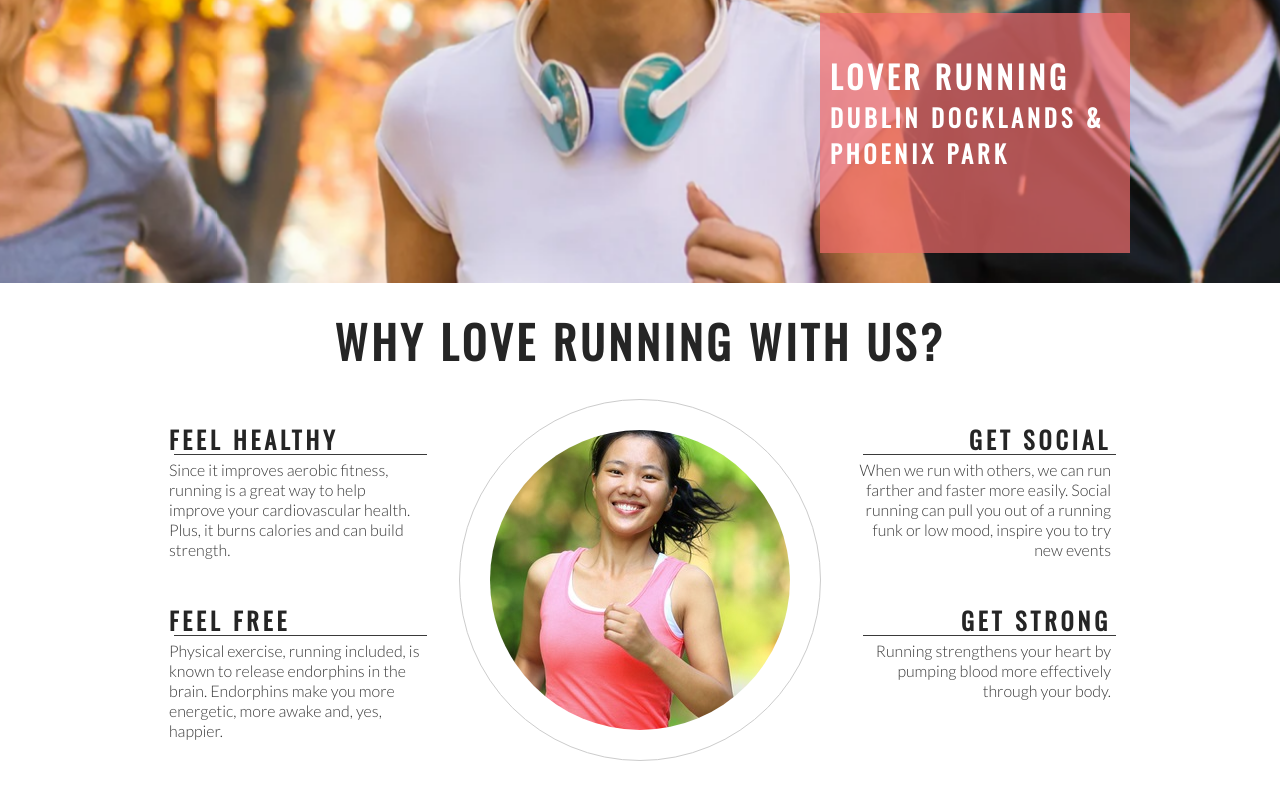
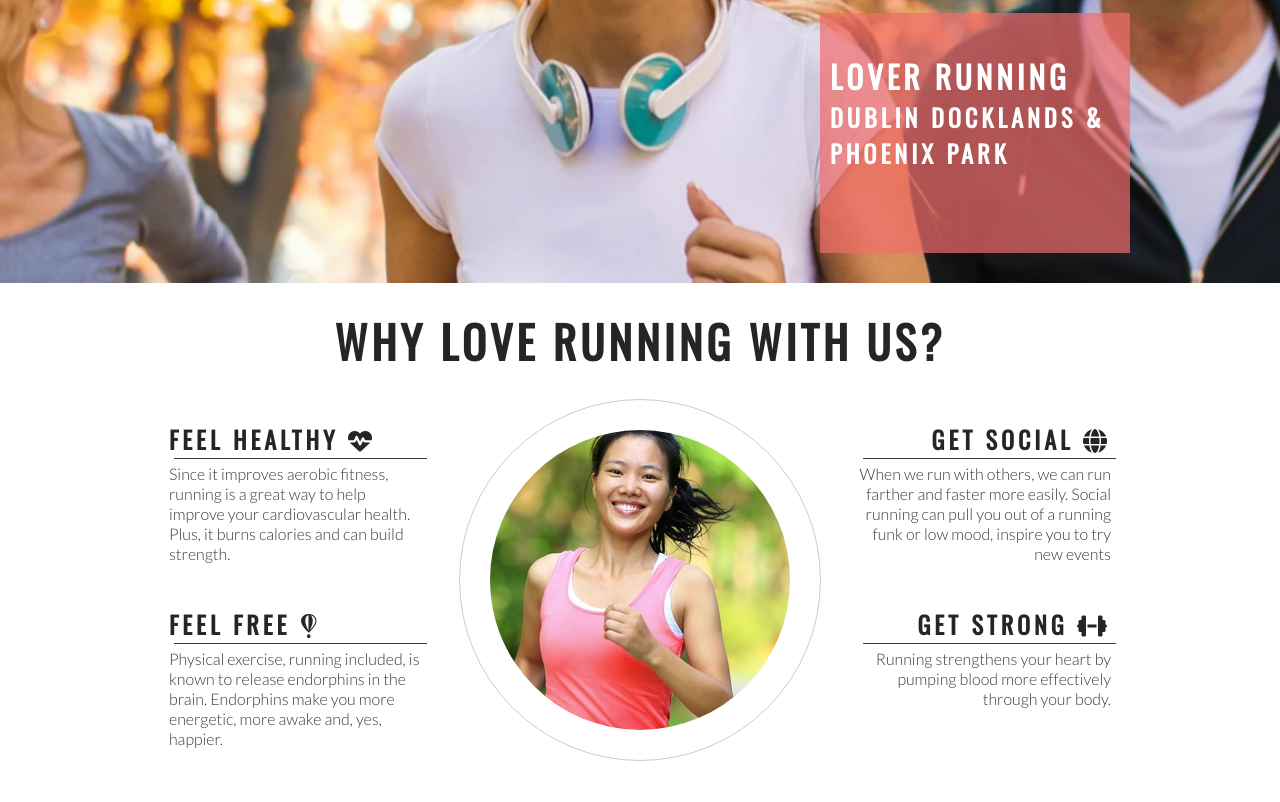
Before and after one commit to gazamcnulty/love-running, a plain HTML site: page index.html in a window 1280 px wide. Shown: the part 392-1194 px from the top of the page. Drawn offline with nearby package versions, Linux system fonts and the light colour scheme.

Commit message:
added icons to ethos section

```diff
--- a/index.html
+++ b/index.html
@@ -41,24 +41,24 @@
             <h2 id="welcome">Why Love Running with us?</h1>
             <div id="left-about">
                 <div class="left-about-heading">
-                     <h2>Feel Healthy</h2>
+                     <h2>Feel Healthy <i class="fa-solid fa-heart-pulse"></i></h2>
                      <hr>
                  <p>Since it improves aerobic fitness, running is a great way to help improve your cardiovascular health. Plus, it burns calories and can build strength.</p>
                 </div>
                 <div class="left-about-heading">
-                    <h2>Feel Free</h2>
+                    <h2>Feel Free <i class="fa-brands fa-fly"></i></i></h2>
                     <hr>
                 <p>Physical exercise, running included, is known to release endorphins in the brain. Endorphins make you more energetic, more awake and, yes, happier.</p>
                </div>
            </div>
             <div id="right-about">
                 <div class="right-about-heading">
-                    <h2>Get Social</h2>
+                    <h2>Get Social <i class="fa-solid fa-globe"></i></h2>
                     <hr>
                     <p>When we run with others, we can run farther and faster more easily. Social running can pull you out of a running funk or low mood, inspire you to try new events</p>
                 </div>
                 <div class="right-about-heading">
-                    <h2>Get Strong</h2>
+                    <h2>Get Strong <i class="fa-solid fa-dumbbell"></i></h2>
                     <hr>
                     <p>Running strengthens your heart by pumping blood more effectively through your body.</p>
                 </div>
@@ -75,5 +75,7 @@
         </section>
     </main>
     <footer></footer>
+
+    <script src="https://kit.fontawesome.com/61cb99950a.js" crossorigin="anonymous"></script>
 </body>
 </html>
```
